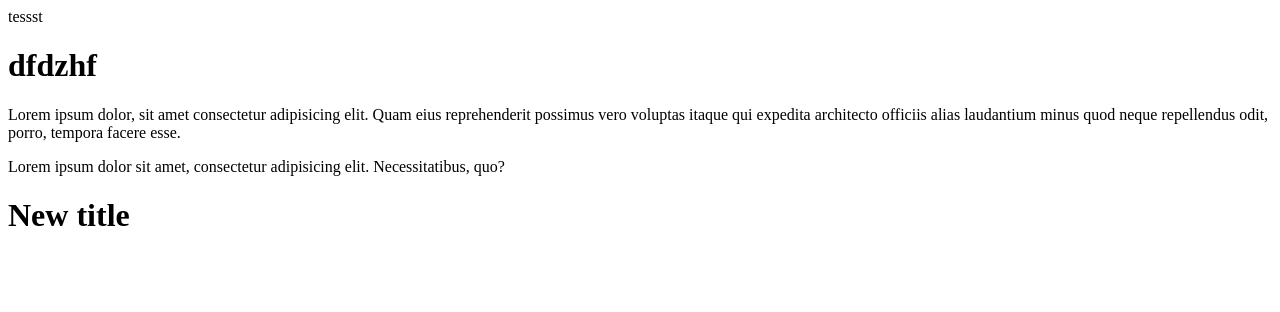
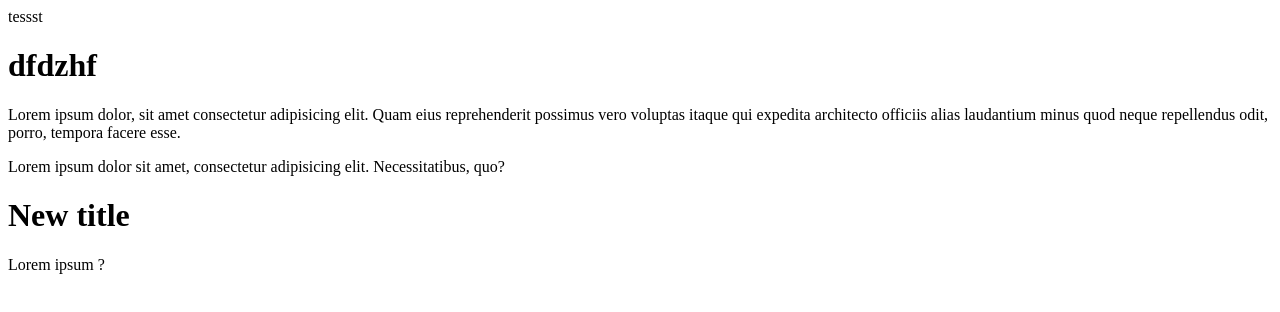
Before and after one commit to alsubogdanov/tessssst, a plain HTML site: page index.html in a window 1280 px wide. Drawn offline with Linux system fonts and the light colour scheme.

Commit message:
Update index.html

```diff
--- a/index.html
+++ b/index.html
@@ -20,5 +20,8 @@
     </p>
 
     <h1>New title</h1>
+        <p>
+      Lorem ipsum ?
+    </p>
   </body>
 </html>
```
